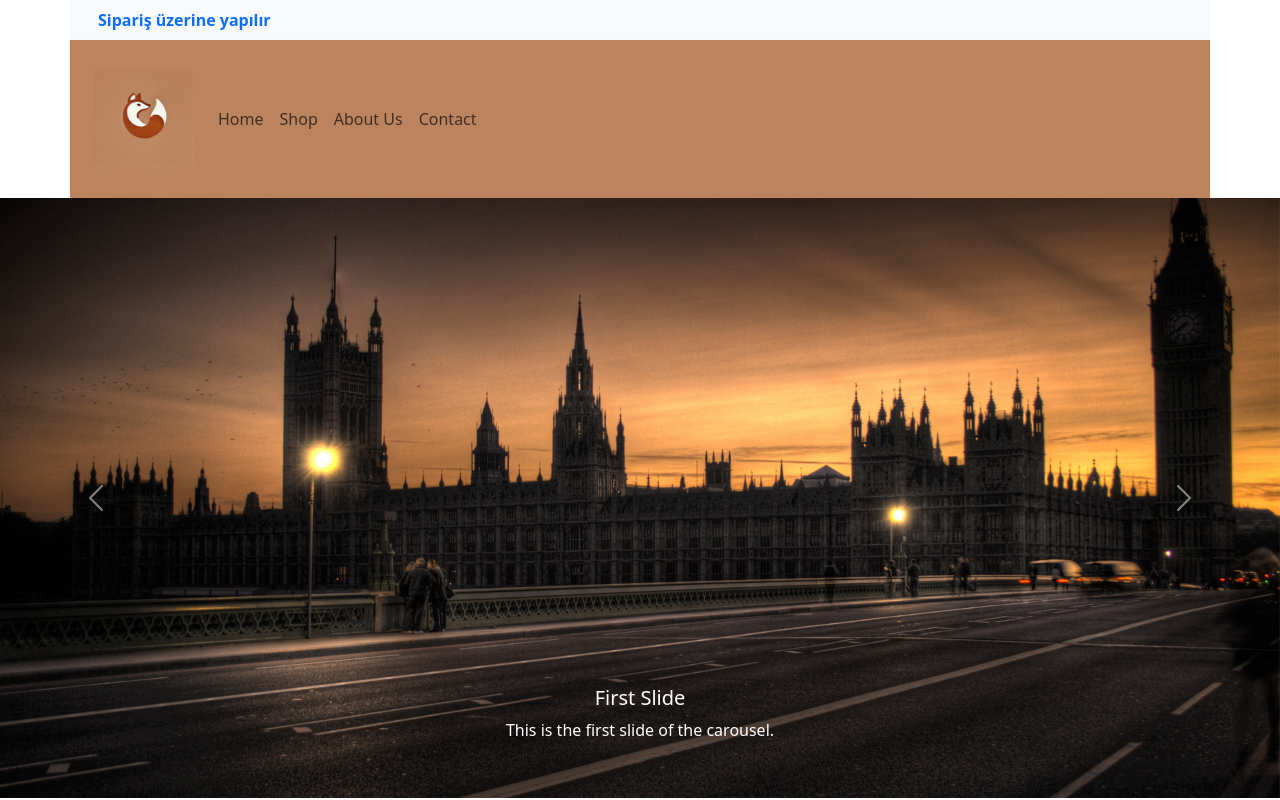
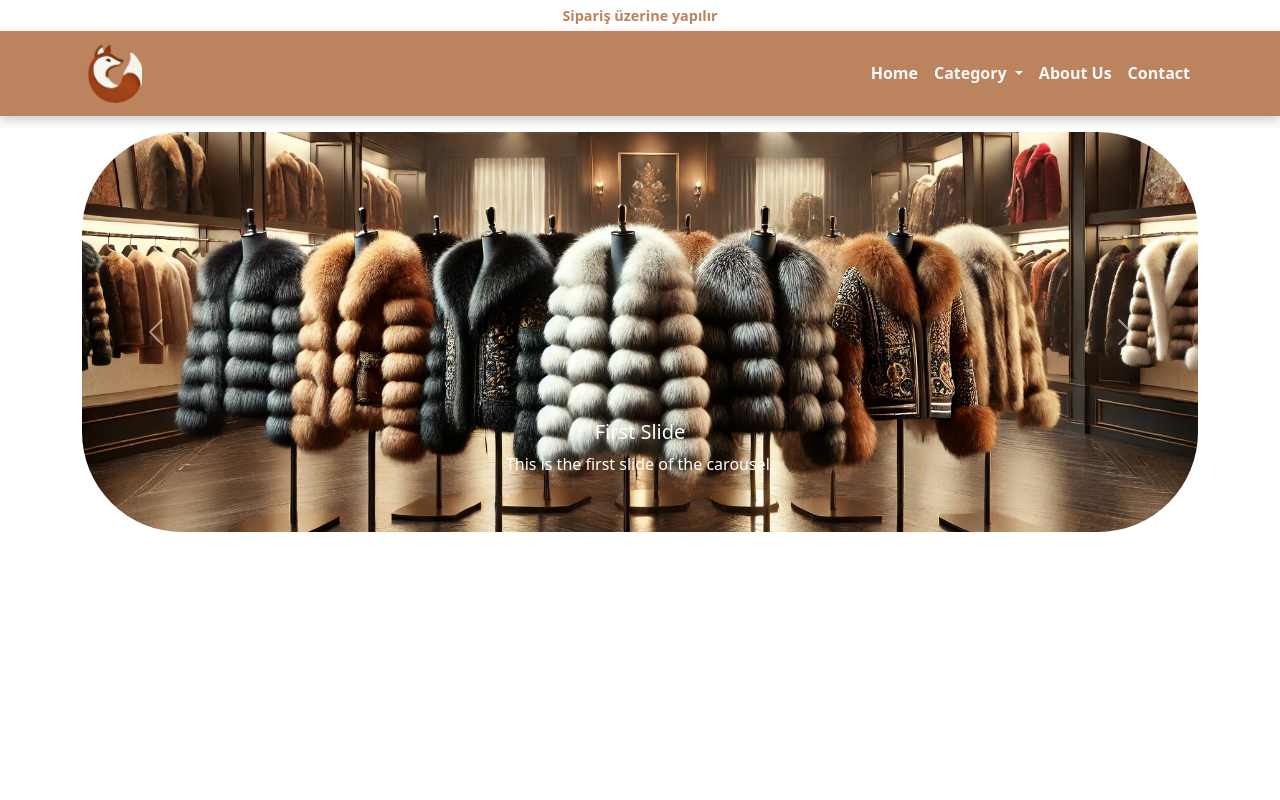
Before and after one commit to muhammetfurkanaltin/Django-Eshop, a Django app: page / in a window 1280 px wide. Run offline with Django 5.2, Linux system fonts and the light colour scheme.

Commit message:
css düzenlendi

```diff
--- a/home/templates/pages/contact.html
+++ b/home/templates/pages/contact.html
@@ -5,7 +5,7 @@
 
 {% endblock page_title %}
 {% block contact %}
-    <div class="container flex-column">
+    <div class="container">
 
         <h1>Contact</h1>
         <p>Lorem ipsum dolor sit amet consectetur adipisicing elit. Quisquam, quos.Lorem ipsum dolor sit amet consectetur adipisicing elit. Quisquam, quos.Lorem ipsum dolor sit amet consectetur adipisicing elit. Quisquam, quos.Lorem ipsum dolor sit amet consectetur adipisicing elit. Quisquam, quos.</p>
--- a/home/templates/pages/home.html
+++ b/home/templates/pages/home.html
@@ -7,24 +7,24 @@
 
 {% block slider %}
         <!-- Slider -->
-        <div id="carouselExampleAutoplaying" class="carousel slide" data-bs-ride="carousel">
+        <div id="carouselExampleAutoplaying" class="container carousel slide mt-3" data-bs-ride="carousel">
             <div class="carousel-inner">
                 <div class="carousel-item active">
-                    <img src="{% static 'images/slider6.jpg' %}" class="d-block w-100" alt="First Slide" style="height: 600px; object-fit: cover;">
+                    <img src="{% static 'images/ceket1.jpg' %}" class="d-block w-100" alt="First Slide">
                     <div class="carousel-caption d-none d-md-block">
                         <h5>First Slide</h5>
                         <p>This is the first slide of the carousel.</p>
                     </div>
                 </div>
                 <div class="carousel-item">
-                    <img src="{% static 'images/slider4.jpg' %}" class="d-block w-100" alt="Second Slide" style="height: 600px; object-fit: cover;">
+                    <img src="{% static 'images/slider4.jpg' %}" class="d-block w-100" alt="Second Slide">
                     <div class="carousel-caption d-none d-md-block">
                         <h5>Second Slide</h5>
                         <p>This is the second slide of the carousel.</p>
                     </div>
                 </div>
                 <div class="carousel-item">
-                    <img src="{% static 'images/slider5.jpg' %}" class="d-block w-100" alt="Third Slide" style="height: 600px; object-fit: cover;">
+                    <img src="{% static 'images/slider5.jpg' %}" class="d-block w-100" alt="Third Slide">
                     <div class="carousel-caption d-none d-md-block">
                         <h5>Third Slide</h5>
                         <p>This is the third slide of the carousel.</p>
--- a/templates/layout.html
+++ b/templates/layout.html
@@ -1,57 +1,33 @@
-{% load static %}
 <!DOCTYPE html>
 <html lang="en">
 
 <head>
+    {% load static %}
     <meta charset="UTF-8">
     <meta name="viewport" content="width=device-width, initial-scale=1.0">
     <link href="https://cdn.jsdelivr.net/npm/bootstrap@5.3.0-alpha1/dist/css/bootstrap.min.css" rel="stylesheet">
     <title>E-Ticaret | {% block page_title %}{% endblock page_title %}</title>
-    <link rel="stylesheet" href="css/layout.css" class="">
+    <link rel="icon" href="{% static 'images/foxL.png' %}" type="image/png">
+
+    <!-- CSS -->
+    {% include 'partials/_styles.html' %}
 </head>
 
 <body>
+
+    <!-- HEADER -->
     <header>
-        <div class=" container bg-light py-2">
-            <p class="text-primary fw-bold mb-0 ms-3">Sipariş üzerine yapılır</p>
-        </div>
-        <!-- Orta Header (Navigasyon ve Sepete Ekle Butonu) -->
-        <div class="container shadow-sm" style="background-color: #bb835e;">
-            <div class="container py-3">
-                <!-- Navigasyon Menüsü (Mobil uyumlu) -->
-                <nav class="navbar navbar-expand-lg navbar-light" >
-                    <a class="navbar-brand" href="/"><img src="{% static 'images/slider1.jpg' %}" alt="Logo" style="width: 100px; height: auto; " /></a>
-                    <button class="navbar-toggler" type="button" data-bs-toggle="collapse" data-bs-target="#navbarNav" aria-controls="navbarNav" aria-expanded="false" aria-label="Toggle navigation">
-                        <span class="navbar-toggler-icon"></span>
-                    </button>
-                    <div class="collapse navbar-collapse" id="navbarNav">
-                        <ul class="navbar-nav flex-column flex-lg-row"> <!-- Flex düzenini yatayda hizalamak için flex-lg-row ekledik -->
-                            <li class="nav-item">
-                                <a class="nav-link" href="/">Home</a>
-                            </li>
-                            <li class="nav-item">
-                                <a class="nav-link" href="/shop">Shop</a>
-                            </li>
-                            <li class="nav-item">
-                                <a class="nav-link" href="/about">About Us</a>
-                            </li>
-                            <li class="nav-item">
-                                <a class="nav-link" href="/contact">Contact</a>
-                            </li>
-                        </ul>
-                    </div>
-                </nav>
-            </div>
-        </div>
-
-        {% block slider %}{% endblock  %}
-        {% block contact %}{% endblock  %}
+        {% include 'partials/_header.html' %}
 
     </header>
+
+    {% block slider %}{% endblock %}
+    {% block contact %}{% endblock %}
 
     <!-- Bootstrap JS, Popper.js ve gerekli diğer dosyalar -->
     <script src="https://cdn.jsdelivr.net/npm/@popperjs/core@2.11.6/dist/umd/popper.min.js"></script>
     <script src="https://cdn.jsdelivr.net/npm/bootstrap@5.3.0-alpha1/dist/js/bootstrap.min.js"></script>
+
 </body>
 
 </html>
--- /dev/null
+++ b/templates/partials/_header.html
@@ -0,0 +1,40 @@
+
+{% load static %}
+ <!-- Üst Header Bilgisi -->
+ <div class="top-header text-center">
+    <p>Sipariş üzerine yapılır</p>
+</div>
+
+<!-- Orta Header (Navigasyon ve Logo) -->
+<div class="main-header">
+    <div class="container">
+        <nav class="navbar navbar-expand-lg navbar-dark">
+            <a class="navbar-brand" href="/"><img src="{% static 'images/foxL.png' %}" alt="Logo"></a>
+            <button class="navbar-toggler" type="button" data-bs-toggle="collapse" data-bs-target="#navbarNav" aria-controls="navbarNav" aria-expanded="false" aria-label="Toggle navigation">
+                <span class="navbar-toggler-icon"></span>
+            </button>
+            <div class="collapse navbar-collapse" id="navbarNav">
+                <ul class="navbar-nav ms-auto">
+                    <li class="nav-item">
+                        <a class="nav-link" href="/">Home</a>
+                    </li>
+                    <li class="nav-item dropdown">
+                        <a class="nav-link dropdown-toggle" href="#" id="categoryDropdown" role="button" data-bs-toggle="dropdown" aria-expanded="false">
+                            Category
+                        </a>
+                        <ul class="dropdown-menu" aria-labelledby="categoryDropdown">
+                            <li><a class="dropdown-item" href="/category/fake">Fake</a></li>
+                            <li><a class="dropdown-item" href="/category/reel">Reel</a></li>
+                        </ul>
+                    </li>
+                    <li class="nav-item">
+                        <a class="nav-link" href="/about">About Us</a>
+                    </li>
+                    <li class="nav-item">
+                        <a class="nav-link" href="/contact">Contact</a>
+                    </li>
+                </ul>
+            </div>
+        </nav>
+    </div>
+</div>
--- /dev/null
+++ b/templates/partials/_styles.html
@@ -0,0 +1,64 @@
+
+<style>
+/* Genel Header Stilleri */
+header {
+    background-color: #f4ede5; /* Genel uyumlu açık bir arka plan */
+}
+
+/* Üst Header */
+.top-header {
+    background-color: #ffffff; /* Beyaz arka plan */
+    color: #bb835e; /* Yazı rengi */
+    font-size: 0.9rem;
+}
+
+.top-header p {
+    margin: 0;
+    padding: 0.3rem 1rem;
+    font-weight: bold;
+}
+
+/* Orta Header */
+.main-header {
+    background-color: #bb835e; /* Ana renk */
+    box-shadow: 0px 4px 10px rgba(0, 0, 0, 0.2); /* Shadow efekti */
+}
+
+.navbar-brand img {
+    width: 60px; /* Logonun genişliğini artırdım */
+    height: auto;
+}
+
+.navbar-nav .nav-link {
+    color: #f8f9fa; /* Açık gri yazı */
+    font-weight: bold;
+}
+
+.navbar-nav .nav-link:hover {
+    color: #ffd7b5; /* Hover sırasında açık turuncu ton */
+}
+
+.navbar-toggler {
+    border-color: #ffffff;
+}
+
+.dropdown-menu {
+    background-color: #bb835e; /* Dropdown menü ana renk */
+}
+
+.dropdown-item {
+    color: #ffffff;
+}
+
+.dropdown-item:hover {
+    background-color: #a77255; /* Daha koyu bir ton */
+}
+.carousel-item img {
+    object-fit: cover; /* Resmin tüm alanı kaplamasını sağlar */
+    object-position: center; /* Resmin merkezde konumlanmasını sağlar */
+    height: 400px; /* Yükseklik belirleyin */
+    width: 100%; /* Genişlik tamamen doldurulacak */
+    border-radius: 100px; /* Yuvarlatılmış köşeler */
+
+}
+</style>
```
Also changed, not shown: category/templates/pages/fake.html (+13 -1 lines), category/templates/pages/reel.html (+13 -1 lines), home/templates/pages/about.html (+8 -0 lines), static/images/ceket1.jpg (added), static/images/ceketL.png (added), static/images/foxL.png (added).
